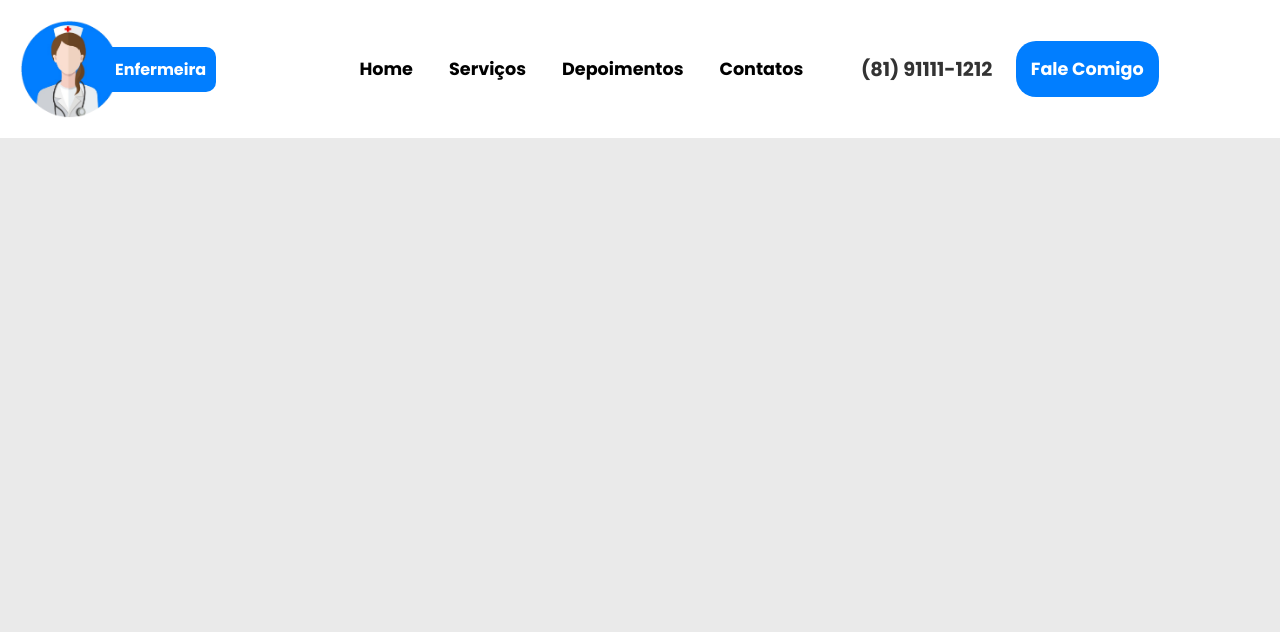
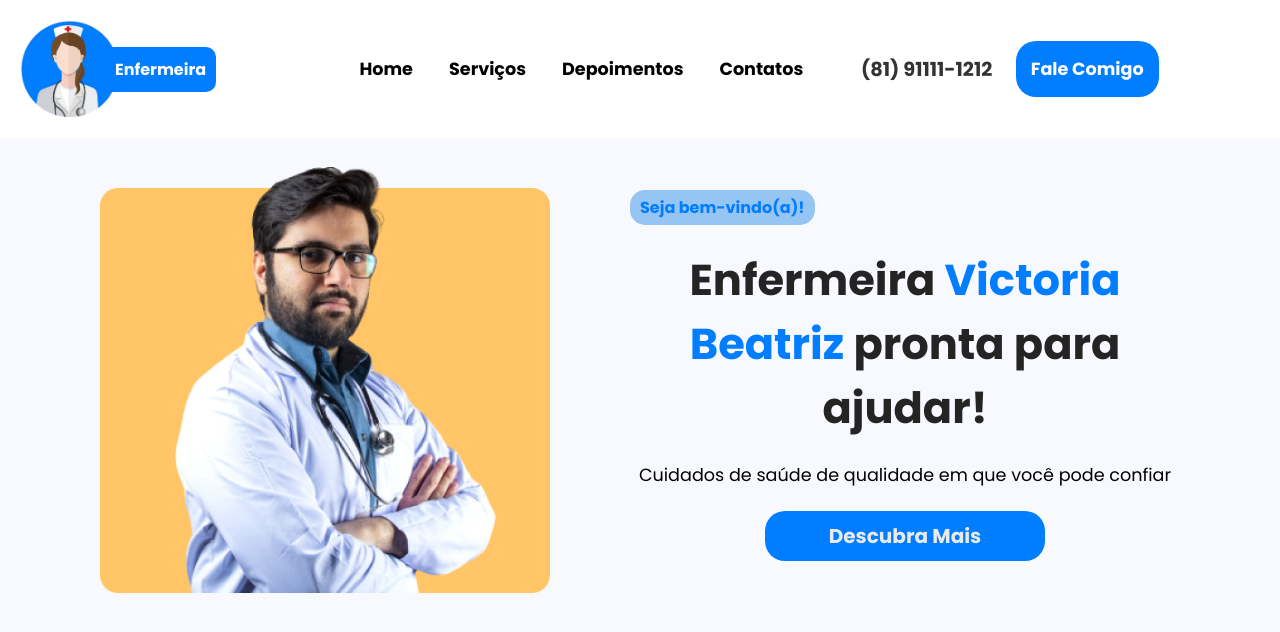
Before and after one commit to Darlan0307/LandingPage-nurse, a React (Vite) app: page / in a window 1280 px wide. Shown: the top 632 px of the page. Built offline with nearby package versions, Linux system fonts and the light colour scheme.

Commit message:
:lipstick: seção de apresentação finalizada

```diff
--- /dev/null
+++ b/src/components/AppHeader/HeaderBottom/index.jsx
@@ -0,0 +1,18 @@
+import './styles.scss'
+import imgPerson from '../../../assets/person.png'
+
+const HeaderBottom = () => {
+  return (
+    <section className='header-bottom'>
+      <img className='img-person' src={imgPerson} alt="Imagem de victoria" />
+      <div className='info'>
+        <span className='welcome'>Seja bem-vindo(a)!</span>
+        <h1>Enfermeira <span>Victoria Beatriz</span> pronta para ajudar!</h1>
+        <p>Cuidados de saúde de qualidade em que você pode confiar</p>
+        <a href="#">Descubra Mais</a>
+      </div>
+    </section>
+  )
+}
+
+export default HeaderBottom
--- /dev/null
+++ b/src/components/AppHeader/HeaderBottom/styles.scss
@@ -0,0 +1,82 @@
+.header-bottom{
+  padding: 20px;
+  display: flex;
+  flex-direction: column;
+  align-items: center;
+  gap: 2em;
+
+  @media (min-width:900px){
+    flex-direction: row;
+    justify-content: center;
+
+  }
+  @media (min-width:1200px){
+    gap: 5em;
+
+  }
+
+  .img-person{
+    width: 100%;
+    max-width: 400px;
+
+    @media (min-width:900px){
+      max-width: 450px;
+    }
+  }
+
+  .info{
+    display: flex;
+    flex-direction: column;
+    gap: 1.4em;
+
+    @media (min-width:1200px){
+      max-width: 550px;
+    }
+
+    span{
+      color: #017eff;
+    }
+
+    .welcome{
+      background-color: #97c5f3;
+      padding: 5px 10px;
+      max-width: fit-content;
+      border-radius: 15px;
+      font-weight: bold;
+    }
+
+    h1{
+      color: #242424;
+      font-size: calc(1.5em + 1.5vw);
+      text-align: center;
+
+
+    }
+
+    p{
+      font-size: 1.1em;
+      line-height: 1.5em;
+      text-align: center;
+    }
+
+    a{
+      text-decoration: none;
+      font-size: 20px;
+      font-weight: bold;
+      display: block;
+      padding: 10px 0;
+      background-color: #017eff;
+      border-radius: 20px;
+      transition: all .3s;
+      color: #eaeaea;
+      width: 280px;
+
+      text-align: center;
+      margin: 0 auto;
+      &:hover{
+        box-shadow: 0 0 20px #017eff;
+      }
+    }
+  }
+
+}
--- a/src/components/AppRoutes.jsx
+++ b/src/components/AppRoutes.jsx
@@ -1,15 +1,20 @@
 import React from 'react'
-import { BrowserRouter } from 'react-router-dom'
+import { BrowserRouter,Routes,Route } from 'react-router-dom'
 import HeaderTop from './AppHeader/HeaderTop'
+import HeaderBottom from './AppHeader/HeaderBottom'
+
 
 const AppRoutes = () => {
   return (
     <BrowserRouter>
       <HeaderTop/>
 
-      {/* <Routes>
-        <Route path='/'  element={<Home />}></Route>
-      </Routes> */}
+      <Routes>
+        <Route path='/'  element={
+          <HeaderBottom />
+          // Home
+        }></Route>
+      </Routes>
 
     </BrowserRouter>
   )
--- a/src/index.scss
+++ b/src/index.scss
@@ -15,5 +15,5 @@ html{
 body{
   max-width: 1500px;
   margin: 0 auto;
-  background-color: #eaeaea;
+  background-color: #f8f9fe;
 }
```
